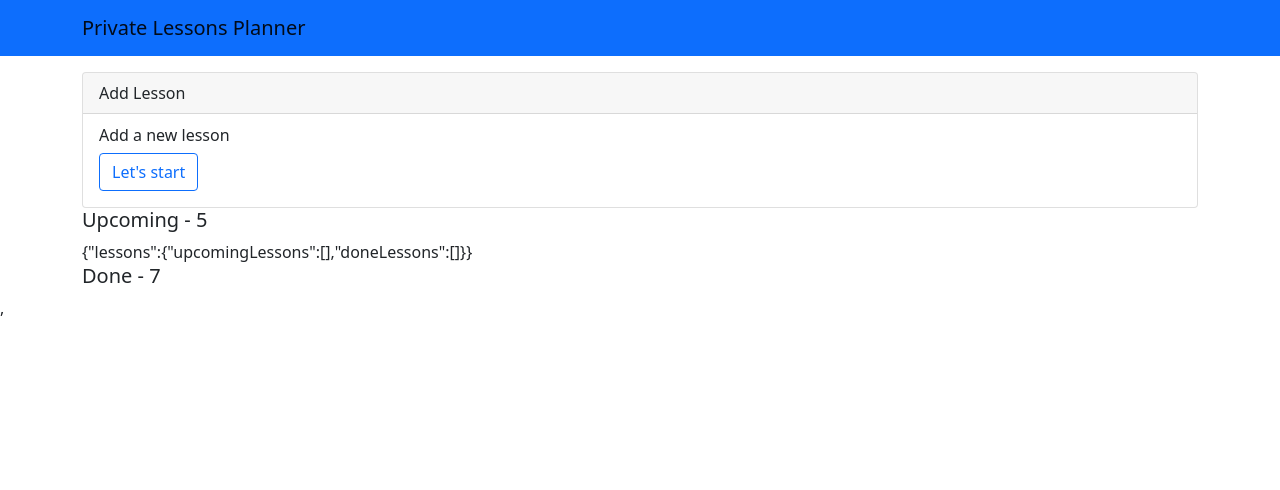
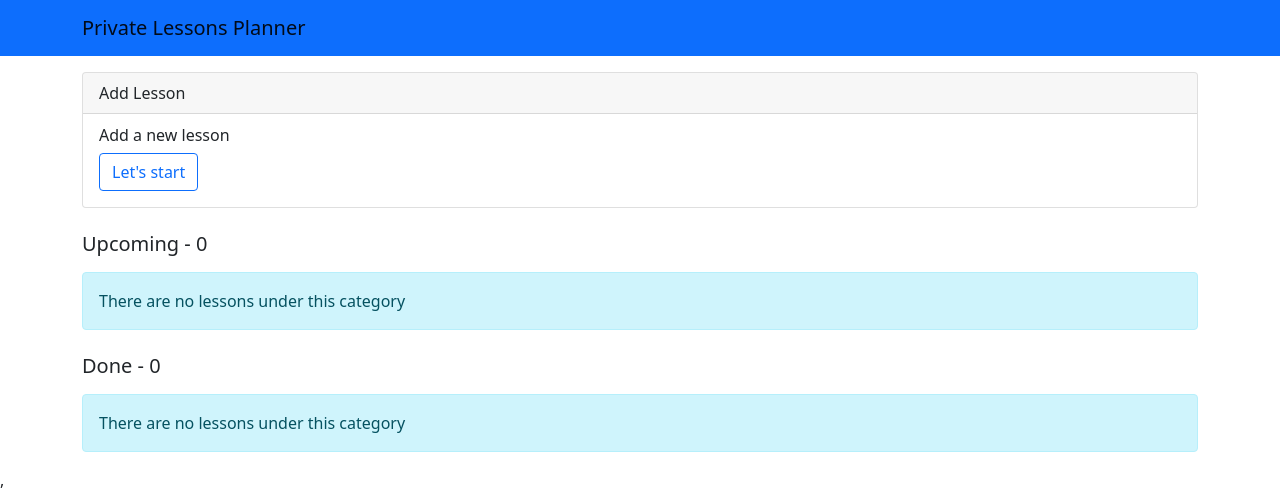
Before and after one commit to EliasDolinsek/react-private-lessons, a React (Create React App) app: page / in a window 1280 px wide. Shown: the top 490 px of the page. Built offline with nearby package versions, Linux system fonts and the light colour scheme.

Commit message:
Implemented LessonsList

```diff
--- a/package.json
+++ b/package.json
@@ -3,6 +3,7 @@
   "version": "0.1.0",
   "private": true,
   "dependencies": {
+    "@react-icons/all-files": "^4.1.0",
     "@reduxjs/toolkit": "^1.7.1",
     "@testing-library/jest-dom": "^5.16.1",
     "@testing-library/react": "^12.1.2",
--- a/src/components/AddLessonInput.js
+++ b/src/components/AddLessonInput.js
@@ -3,7 +3,7 @@ import {useEffect, useRef, useState} from "react";
 import {useDispatch} from "react-redux";
 import {addLesson} from "../lessons/lessonsSlice";
 
-function AddLessonInput(props) {
+function AddLessonInput() {
     const [showInputs, setShowInputs] = useState(false);
 
     return <Card >
--- /dev/null
+++ b/src/components/LessonsList.js
@@ -0,0 +1,28 @@
+import {Alert, Badge, Button, ButtonGroup, Card} from "react-bootstrap";
+import {MdRoom} from "@react-icons/all-files/md/MdRoom";
+import {BiTimeFive} from "@react-icons/all-files/bi/BiTimeFive";
+import {MdDone} from "@react-icons/all-files/md/MdDone";
+
+function LessonsList(props) {
+    if (props.lessons === undefined || props.lessons.length === 0) return <Alert variant="info">
+        There are no lessons under this category
+    </Alert>
+
+    return props.lessons.map(function (e, index) {
+        return <Card key={index} className="mb-1">
+            <Card.Body>
+                <Card.Title>{e.subject} <span className="text-muted">{e.teacher}</span></Card.Title>
+                <div style={{display: "flex", gap: "8px"}} className="mb-3">
+                    <Badge bg="primary" pill><BiTimeFive /> {e.date} @ {e.time}</Badge>
+                    <Badge bg="secondary" pill><MdRoom /> {e.room}</Badge>
+                </div>
+                <ButtonGroup>
+                    <Button variant="outline-success"><MdDone /> MARK AS DONE</Button>
+                    <Button variant="outline-secondary">EDIT</Button>
+                </ButtonGroup>
+            </Card.Body>
+        </Card>
+    })
+}
+
+export default LessonsList
--- a/src/components/LessonsOverview.js
+++ b/src/components/LessonsOverview.js
@@ -1,17 +1,22 @@
 import {Container} from "react-bootstrap"
 import AddLessonInput from "./AddLessonInput";
 import {useDispatch, useSelector} from "react-redux";
-import {addLesson} from "../lessons/lessonsSlice";
+import LessonsList from "./LessonsList";
 
 function LessonsOverview(){
-    const lessons = useSelector((state) => state)
+    const lessons = useSelector((state) => state.lessons)
     const dispatch = useDispatch()
 
     return <Container>
-        <AddLessonInput onClick={() => dispatch(addLesson({title: "Test", field: "I don't know"}))}/>
-        <h5>Upcoming - 5</h5>
-        {JSON.stringify(lessons)}
-        <h5>Done - 7</h5>
+        <AddLessonInput />
+        <h5 className="mt-4">Upcoming - {lessons.upcomingLessons.length}</h5>
+        <div className="mt-3">
+            <LessonsList lessons={lessons.upcomingLessons}/>
+        </div>
+        <h5 className="mt-4">Done - {lessons.doneLessons.length}</h5>
+        <div className="mt-3">
+            <LessonsList lessons={lessons.doneLessons}/>
+        </div>
     </Container>
 }
 
```
Also changed, not shown: 1 other file (tests, documents, lock files or other folders).
